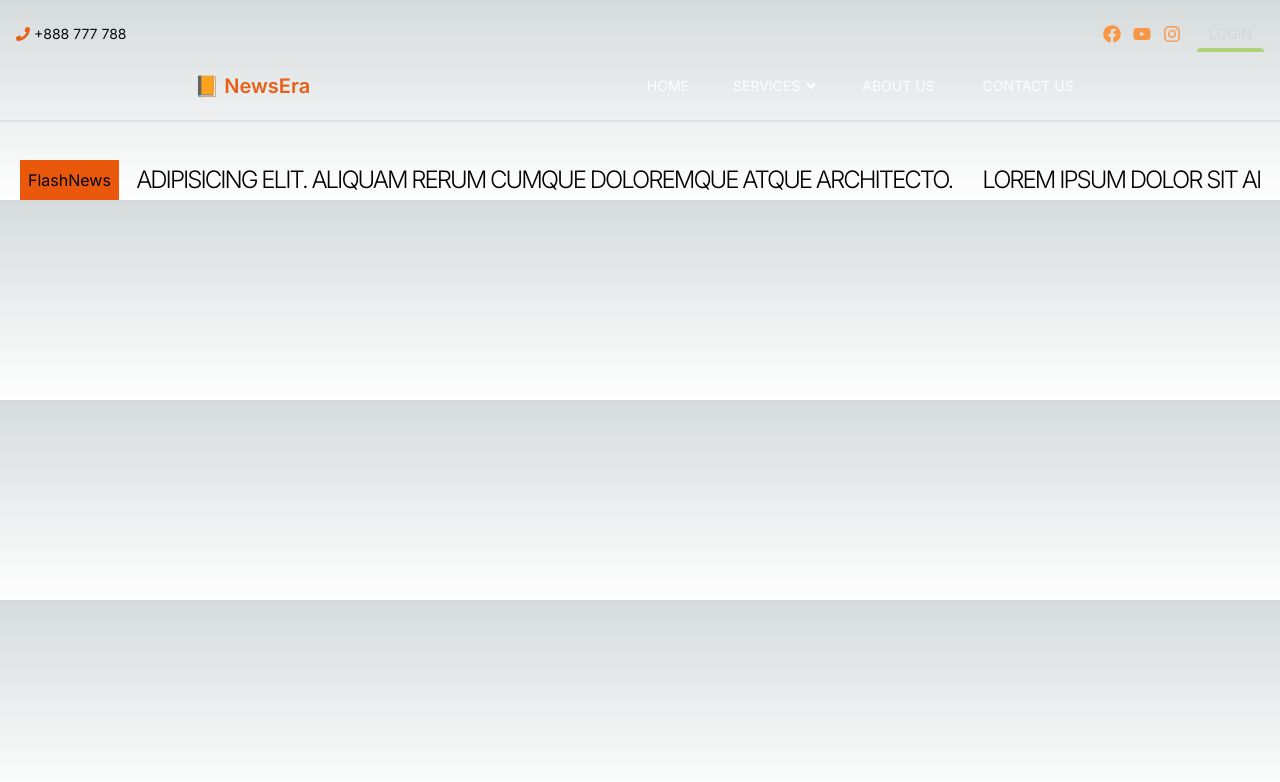
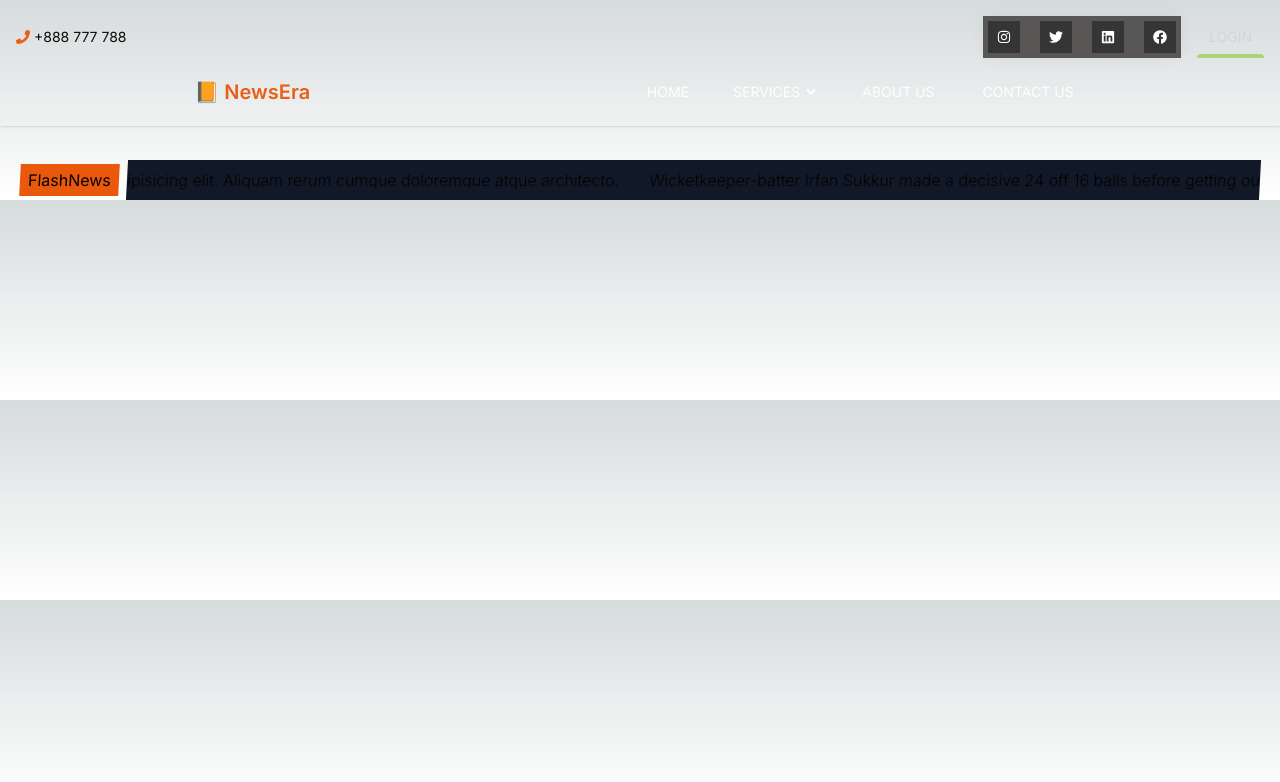
Before and after one commit to MehediAhsan/newsera, a Next.js app: page / in a window 1280 px wide. Shown: the top 782 px of the page. Built offline with nearby package versions, Linux system fonts and the light colour scheme.

Commit message:
added social link

```diff
--- a/app/globals.css
+++ b/app/globals.css
@@ -39,18 +39,13 @@ body {
 
 .parallax {
   overflow: hidden;
-  letter-spacing: -2px;
-  line-height: 0.8;
-  margin: 0;
-  white-space: nowrap;
   display: flex;
   flex-wrap: nowrap;
 }
 
 .parallax .scroller {
   font-weight: 300;
-  text-transform: uppercase;
-  font-size: 24px;
+  font-size: 16px;
   display: flex;
   white-space: nowrap;
   display: flex;
@@ -78,3 +73,79 @@ body {
 ::-webkit-scrollbar-corner {
   background: var(--background);
 }
+
+
+/* social button */
+
+.card {
+  width: fit-content;
+  height: fit-content;
+  background-color: rgb(82, 79, 79);
+  display: flex;
+  align-items: center;
+  justify-content: center;
+  padding: 5px 5px;
+  gap: 20px;
+  box-shadow: 0px 0px 20px rgba(0, 0, 0, 0.055);
+}
+
+/* for all social containers*/
+.socialContainer {
+  width: 32px;
+  height: 32px;
+  background-color: rgb(44, 44, 44);
+  display: flex;
+  align-items: center;
+  justify-content: center;
+  overflow: hidden;
+  transition-duration: .5s;
+}
+/* instagram*/
+.containerOne:hover {
+  background-color: #d62976;
+  transition-duration: .5s;
+}
+/* twitter*/
+.containerTwo:hover {
+  background-color: #00acee;
+  transition-duration: .5s;
+}
+/* linkdin*/
+.containerThree:hover {
+  background-color: #0072b1;
+  transition-duration: .5s;
+}
+/* Whatsapp*/
+.containerFour:hover {
+  background-color: blue;
+  transition-duration: .5s;
+}
+
+.socialContainer:active {
+  transform: scale(0.9);
+  transition-duration: .5s;
+}
+
+.socialSvg {
+  width: 24px;
+}
+
+.socialSvg path {
+  fill: rgb(255, 255, 255);
+}
+
+.socialContainer:hover .socialSvg {
+  animation: slide-in-top 0.3s both;
+}
+
+@keyframes slide-in-top {
+  0% {
+    transform: translateY(-50px);
+    opacity: 0;
+  }
+
+  100% {
+    transform: translateY(0);
+    opacity: 1;
+  }
+}
--- a/components/Header.jsx
+++ b/components/Header.jsx
@@ -1,5 +1,5 @@
 import React from "react";
-import { FaFacebook, FaInstagram, FaPhone, FaYoutube } from "react-icons/fa";
+import { FaFacebook, FaInstagram, FaLinkedin, FaPhone, FaTwitter, FaYoutube } from "react-icons/fa";
 
 const Header = () => {
   return (
@@ -8,11 +8,24 @@ const Header = () => {
         <FaPhone className="text-primary"></FaPhone> +888 777 788
       </span>
       <div className="flex gap-4">
-        <span className=" flex items-center gap-3 text-lg text-orange-400">
-          <FaFacebook></FaFacebook>
-          <FaYoutube></FaYoutube>
-          <FaInstagram></FaInstagram>
-        </span>
+      <div class="card">
+  <a href="#" class="socialContainer containerOne">
+    <FaInstagram class="socialSvg instagramSvg"></FaInstagram>
+  </a>
+
+  <a href="#" class="socialContainer containerTwo">
+    <FaTwitter class="socialSvg twitterSvg"/>              </a>
+
+  <a href="#" class="socialContainer containerThree">
+    <FaLinkedin class="socialSvg"></FaLinkedin>
+  </a>
+
+  <a href="#" class="socialContainer containerFour">
+    <FaFacebook class="socialSvg" ></FaFacebook>
+  </a>
+</div>
+
+
         <button class="smky-btn3 relative hover:text-[#778464] py-2 px-3 after:absolute after:h-1 after:hover:h-[200%] transition-all duration-500 hover:transition-all hover:duration-500 after:transition-all after:duration-500 after:hover:transition-all after:hover:duration-500 overflow-hidden z-20 after:z-[-20] after:bg-[#abd373] after:rounded-t-full after:w-full after:bottom-0 after:left-0 text-gray-300">LOGIN</button>
       </div>
     </div>
--- a/components/NewsScroll.jsx
+++ b/components/NewsScroll.jsx
@@ -34,9 +34,9 @@ function ParallaxText({ children, baseVelocity = 100 }) {
   });
 
   return (
-    <div className="flex items-center gap-4">
-        <span className="bg-primary p-2">FlashNews</span>
-        <div className="parallax">
+    <div className="flex items-center gap-2">
+        <span className="bg-primary px-2 py-1 -skew-x-3">FlashNews</span>
+        <div className="parallax -skew-x-3 bg-gray-900 p-2">
       <motion.div className="scroller" style={{ x }}>
         <span>{children} </span>
         <span>{children} </span>
@@ -51,7 +51,7 @@ function ParallaxText({ children, baseVelocity = 100 }) {
 export default function NewsScroll() {
   return (
     <section className="mt-40">
-      <ParallaxText baseVelocity={-2}>Lorem ipsum dolor sit amet consectetur adipisicing elit. Aliquam rerum cumque doloremque atque architecto.</ParallaxText>
+      <ParallaxText baseVelocity={1}>Wicketkeeper-batter Irfan Sukkur made a decisive 24 off 16 balls before getting out in the final over. Chaturanga de Silva hit an over boundaryLorem ipsum dolor sit amet consectetur adipisicing elit. Aliquam rerum cumque doloremque atque architecto.</ParallaxText>
     </section>
   );
 }
```
